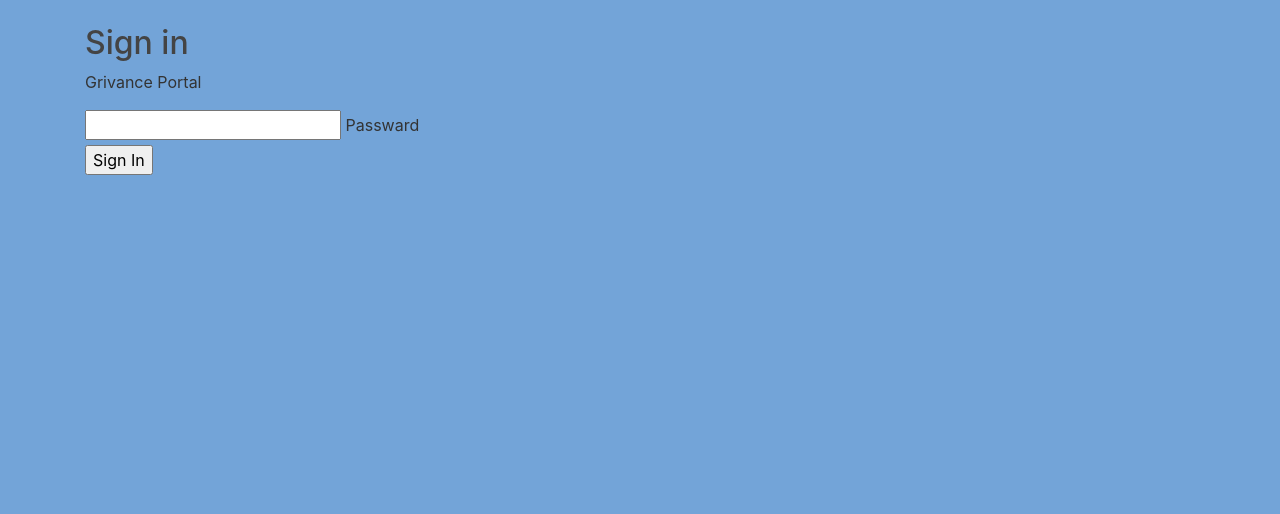
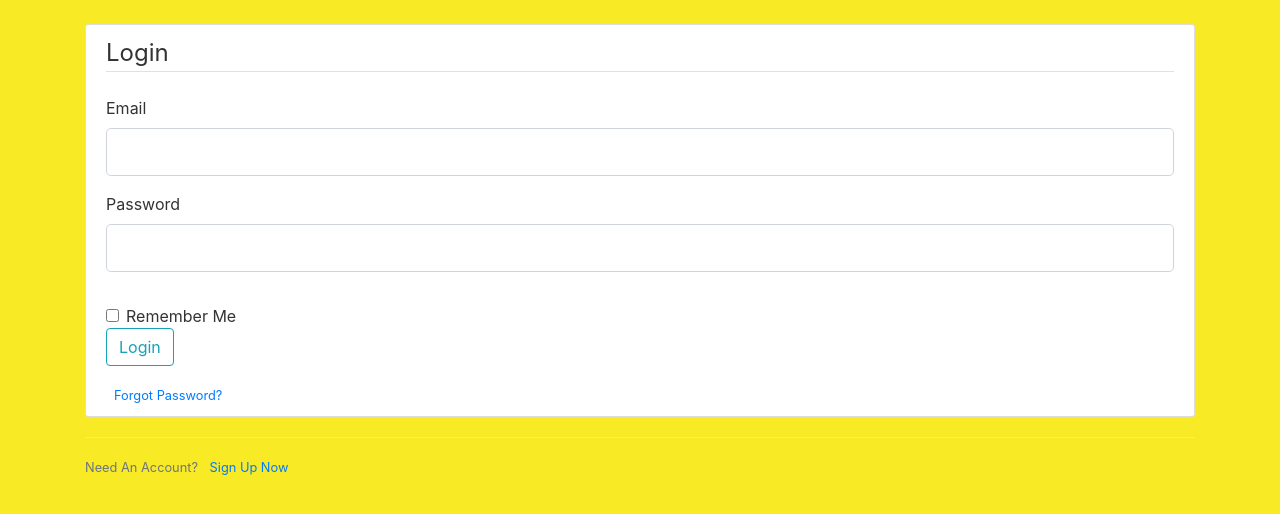
Before and after one commit to RoshanB392/grievance_portal, a Flask app: template templates/login.html in a window 1280 px wide. Shown: the part 56-570 px from the top of the page. Run offline with Flask 2, Linux system fonts and the light colour scheme; the template is opened without the code that fills it: values that come from a table or form of the project are taken from there, others are empty; some libraries are stand-ins or nearby versions.

Commit message:
login with some error

```diff
--- a/flaskApp.py
+++ b/flaskApp.py
@@ -20,9 +20,16 @@ def register():
     return render_template('register.html', title='Register', form=form)
 
 
-@app.route("/login")
+@app.route("/login", methods=['GET', 'POST'])
 def login():
     form = LoginForm()
+    if form.validate_on_submit():
+        if form.email.data == "robinbond2k18@gmail.com" and form.password.data == "robin":
+            flash('You have logged in successfully', 'success')
+            return redirect(url_for('home'))
+    else:
+        flash('Login Unsuccessful! Please check Username and Password.', 'danger')
+        return redirect(url_for('login'))
     return render_template('login.html', title='Login', form=form)
 
 
--- a/templates/layout.html
+++ b/templates/layout.html
@@ -24,7 +24,7 @@
 
     <style>
         body {
-        background-color: #73a4d8;
+        background-color: #f8ea25;
         }
     </style>
 </head>
--- a/templates/login.html
+++ b/templates/login.html
@@ -1,22 +1,57 @@
 {% extends "layout.html" %}
 <link rel="stylesheet" href="style.css">
 {% block content %}
-<div class="box">
-    <h2>Sign in</h2>
-    <p>Grivance Portal</p>
+
+<div class="content-section">
     <form method="POST" action="">
-      <div class="inputBox">
-        <!-- <input type="email" name="email" required onkeyup="this.setAttribute('value', this.value);"  value=""> -->
-        <!-- <label>Username</label> -->
-        {{ form.username.label(class="form-control-label") }}
-        {{ form.username()}}
-      </div>
-      <div class="inputBox">
-            <input type="text" name="text" required onkeyup="this.setAttribute('value', this.value);" value="">
-            <label>Passward</label>
-          </div>
-      <input type="submit" name="sign-in" value="Sign In">
+
+      <fieldset class="form-group">
+        <legend class="border-bottom mb-4">Login</legend>
+        <div class="form-group">
+            {{ form.email.label(class="form-control-label") }}
+            {% if form.email.errors %}
+                {{ form.email(class="form-control form-control-lg is-invalid") }}
+                <div class="invalid-feedback">
+                    {% for error in form.email.errors %}
+                        <span>{{ error }}</span>
+                    {% endfor %}
+                </div>
+            {% else %}
+                {{ form.email(class="form-control form-control-lg") }}
+            {% endif %}
+        </div>
+        <div class="form-group">
+            {{ form.password.label(class="form-control-label") }}
+            {% if form.password.errors %}
+                {{ form.password(class="form-control form-control-lg is-invalid") }}
+                <div class="invalid-feedback">
+                    {% for error in form.password.errors %}
+                        <span>{{ error }}</span>
+                    {% endfor %}
+                </div>
+            {% else %}
+                {{ form.password(class="form-control form-control-lg") }}
+            {% endif %}
+        </div>
+    </fieldset>
+
+    <div class="form-check">
+      {{ form.remember(class="form-check-input") }}
+      {{ form.remember.label(class="form-check-label") }}
+    </div>
+
+    <div class="form-group">
+        {{ form.submit(class="btn btn-outline-info") }}
+    </div>
+    <small class="text-muted ml-2">
+      <a href="#">Forgot Password?</a>
+    </small>
     </form>
+  </div>
+  <div class="border-top pt-3">
+    <small class="text-muted">
+      Need An Account? <a class="ml-2" href="{{ url_for('register') }}">Sign Up Now</a>
+    </small>
   </div>
 
 {% endblock content %}
```
